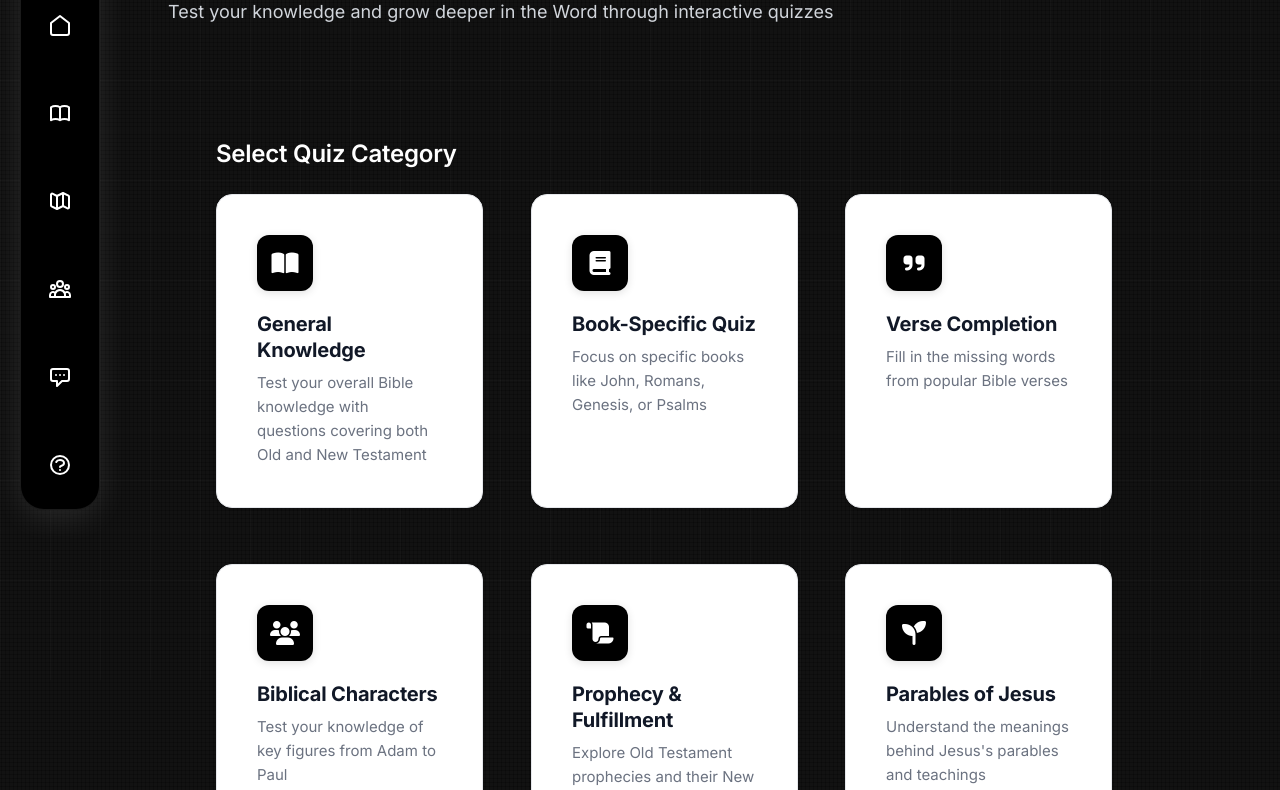
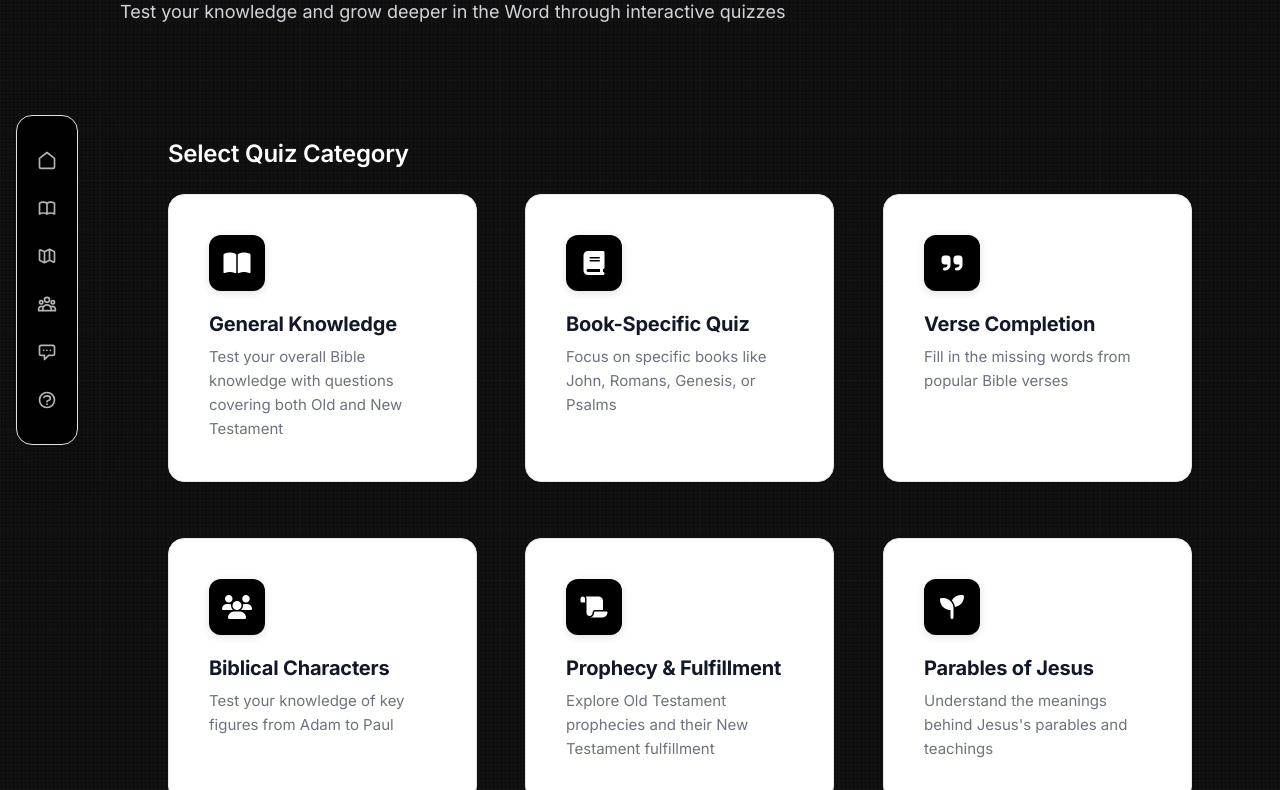
Before and after one commit to varun123-lab/theos-ai, a plain HTML site: page web/pages/quiz.html in a window 1280 px wide. Shown: the part 120-910 px from the top of the page. Drawn offline with nearby package versions, Linux system fonts and the light colour scheme.

Commit message:
Standardize navigation bar across all pages
- Updated quiz.html and theos.html with side navigation
- All pages now have consistent vertical side nav design
- Navigation positioned at left-4, vertically centered
- Compact design: smaller icons (h-5 w-5), tighter spacing
- Modern styling: black/90 background, backdrop blur, rounded-2xl
- Better for studying: stays out of the way on the side
- Consistent margins: ml-20 for all page content
- Tooltips appear to the right on hover

```diff
--- a/web/pages/quiz.html
+++ b/web/pages/quiz.html
@@ -449,65 +449,63 @@
   <!-- Tech Grid Background -->
   <div class="tech-grid"></div>
 
-  <!-- Floating Navigation -->
-  <div id="floating-nav"
-    class="fixed top-10 left-5 w-20 bg-black text-white rounded-3xl shadow-2xl retro-border
-           flex flex-col items-center gap-5 py-6 px-4 select-none z-50">
+  <!-- Side Navigation -->
+  <nav id="floating-nav"
+    class="fixed top-1/2 left-4 transform -translate-y-1/2 bg-black/90 backdrop-blur-md text-white rounded-2xl shadow-lg
+           flex flex-col items-center gap-2 px-2.5 py-4 select-none z-50 border border-white/10">
 
-    <div class="w-12 h-1 bg-gradient-to-r from-white via-gray-400 to-white rounded-full mb-2 opacity-30"></div>
-
-    <a href="../index.html" class="nav-icon" data-tooltip="Home">
-      <svg xmlns="http://www.w3.org/2000/svg" class="h-6 w-6" fill="none"
+    <a href="../index.html" class="nav-link" data-tooltip="Home">
+      <svg xmlns="http://www.w3.org/2000/svg" class="h-5 w-5" fill="none"
       viewBox="0 0 24 24" stroke="currentColor">
         <path stroke-linecap="round" stroke-linejoin="round" stroke-width="2"
           d="M3 10l9-7 9 7v10a2 2 0 0 1-2 2H5a2 2 0 0 1-2-2V10z"/>
       </svg>
     </a>
 
-    <a href="study.html" class="nav-icon" data-tooltip="Study">
-      <svg xmlns="http://www.w3.org/2000/svg" class="h-6 w-6" fill="none"
+    <a href="study.html" class="nav-link" data-tooltip="Study">
+      <svg xmlns="http://www.w3.org/2000/svg" class="h-5 w-5" fill="none"
       viewBox="0 0 24 24" stroke="currentColor">
         <path stroke-linecap="round" stroke-linejoin="round" stroke-width="2"
           d="M12 6.253v13m0-13C10.832 5.477 9.246 5 7.5 5S4.168 5.477 3 6.253v13C4.168 18.477 5.754 18 7.5 18s3.332.477 4.5 1.253m0-13C13.168 5.477 14.754 5 16.5 5c1.747 0 3.332.477 4.5 1.253v13C19.832 18.477 18.247 18 16.5 18c-1.746 0-3.332.477-4.5 1.253"/>
       </svg>
     </a>
 
-    <a href="atlas.html" class="nav-icon" data-tooltip="Atlas">
-      <svg xmlns="http://www.w3.org/2000/svg" class="h-6 w-6" fill="none"
+    <a href="atlas.html" class="nav-link" data-tooltip="Atlas">
+      <svg xmlns="http://www.w3.org/2000/svg" class="h-5 w-5" fill="none"
       viewBox="0 0 24 24" stroke="currentColor">
         <path stroke-linecap="round" stroke-linejoin="round" stroke-width="2"
           d="M9 20l-5.447-2.724A1 1 0 013 16.382V5.618a1 1 0 011.447-.894L9 7m0 13l6-3m-6 3V7m6 10l4.553 2.276A1 1 0 0021 18.382V7.618a1 1 0 00-.553-.894L15 4m0 13V4m0 0L9 7"/>
       </svg>
     </a>
 
-    <a href="ministry.html" class="nav-icon" data-tooltip="Ministry">
-      <svg xmlns="http://www.w3.org/2000/svg" class="h-6 w-6" fill="none"
+    <a href="ministry.html" class="nav-link" data-tooltip="Ministry">
+      <svg xmlns="http://www.w3.org/2000/svg" class="h-5 w-5" fill="none"
       viewBox="0 0 24 24" stroke="currentColor">
         <path stroke-linecap="round" stroke-linejoin="round" stroke-width="2"
           d="M17 20h5v-2a3 3 0 00-5.356-1.857M17 20H7m10 0v-2c0-.656-.126-1.283-.356-1.857M7 20H2v-2a3 3 0 015.356-1.857M7 20v-2c0-.656.126-1.283.356-1.857m0 0a5.002 5.002 0 019.288 0M15 7a3 3 0 11-6 0 3 3 0 016 0zm6 3a2 2 0 11-4 0 2 2 0 014 0zM7 10a2 2 0 11-4 0 2 2 0 014 0z"/>
       </svg>
     </a>
 
-    <a href="theos.html" class="nav-icon" data-tooltip="Theos Chat">
-      <svg xmlns="http://www.w3.org/2000/svg" class="h-6 w-6" fill="none"
+    <a href="theos.html" class="nav-link" data-tooltip="Theos">
+      <svg xmlns="http://www.w3.org/2000/svg" class="h-5 w-5" fill="none"
       viewBox="0 0 24 24" stroke="currentColor">
         <path stroke-linecap="round" stroke-linejoin="round" stroke-width="2"
           d="M8 10h.01M12 10h.01M16 10h.01M9 16H5a2 2 0 01-2-2V6a2 2 0 012-2h14a2 2 0 012 2v8a2 2 0 01-2 2h-5l-5 5v-5z"/>
       </svg>
     </a>
 
-    <a href="quiz.html" class="nav-icon" data-tooltip="Bible Quiz">
-      <svg xmlns="http://www.w3.org/2000/svg" class="h-6 w-6" fill="none"
+    <a href="quiz.html" class="nav-link" data-tooltip="Quiz">
+      <svg xmlns="http://www.w3.org/2000/svg" class="h-5 w-5" fill="none"
       viewBox="0 0 24 24" stroke="currentColor">
         <path stroke-linecap="round" stroke-linejoin="round" stroke-width="2"
           d="M8.228 9c.549-1.165 2.03-2 3.772-2 2.21 0 4 1.343 4 3 0 1.4-1.278 2.575-3.006 2.907-.542.104-.994.54-.994 1.093m0 3h.01M21 12a9 9 0 11-18 0 9 9 0 0118 0z"/>
       </svg>
     </a>
 
-  </div>
+  </nav>
 
   <!-- Main Content -->
-  <div class="ml-32 mr-20 p-10 relative z-10" style="max-width: calc(100% - 10rem);">
+  <div class="ml-20 px-10 pt-10 pb-10 relative z-10">
 
     <!-- Header -->
     <div class="page-header" data-aos="fade-down">
--- a/web/styles/main.css
+++ b/web/styles/main.css
@@ -61,54 +61,56 @@ body {
    ======================================== */
 
 #floating-nav {
-  transition: left 0.05s linear, top 0.05s linear;
-  box-shadow: 0 8px 32px rgba(255,255,255,0.1);
+  transition: all 0.3s ease;
+  animation: slideIn 0.5s ease-out;
 }
 
-.nav-icon {
-  position: relative;
-  transition: all 0.4s cubic-bezier(0.4, 0, 0.2, 1);
-  padding: 8px;
+@keyframes slideIn {
+  from {
+    opacity: 0;
+    transform: translate(-20px, -50%);
+  }
+  to {
+    opacity: 1;
+    transform: translate(0, -50%);
+  }
 }
 
-.nav-icon:hover {
-  transform: scale(1.15) rotate(5deg);
-  background: rgba(255, 255, 255, 0.1);
-  border-radius: 16px;
+.nav-link {
+  position: relative;
+  display: flex;
+  align-items: center;
+  justify-content: center;
+  padding: 0.625rem;
+  border-radius: 0.5rem;
+  transition: all 0.2s ease;
+  color: rgba(255, 255, 255, 0.7);
 }
 
-.nav-icon::before {
-  content: '';
-  position: absolute;
-  inset: -4px;
+.nav-link:hover {
   background: rgba(255, 255, 255, 0.1);
-  border-radius: 16px;
-  opacity: 0;
-  transition: opacity 0.3s ease;
-  z-index: -1;
-  border: 1px solid rgba(255,255,255,0.2);
+  color: white;
+  transform: translateX(2px);
 }
 
-.nav-icon:hover::before {
-  opacity: 1;
-}
-
-.nav-icon:hover::after {
+.nav-link:hover::after {
   content: attr(data-tooltip);
   position: absolute;
-  left: 70px;
+  left: calc(100% + 12px);
   top: 50%;
   transform: translateY(-50%);
   background: #1a1a1a;
   color: white;
-  padding: 8px 14px;
-  border-radius: 8px;
+  padding: 6px 12px;
+  border-radius: 6px;
   white-space: nowrap;
-  font-size: 13px;
+  font-size: 0.75rem;
   font-weight: 500;
   z-index: 100;
   box-shadow: 0 4px 12px rgba(0,0,0,0.5);
   border: 1px solid rgba(255,255,255,0.1);
+  font-family: 'Inter', sans-serif;
+  pointer-events: none;
 }
 
 /* ========================================
```
Also changed, not shown: web/app.js (+16 -0 lines), web/index.html (+18 -20 lines), web/pages/atlas.html (+18 -20 lines), web/pages/ministry.html (+18 -20 lines), web/pages/study.html (+18 -20 lines), web/pages/theos.html (+18 -20 lines), 1 other file.
